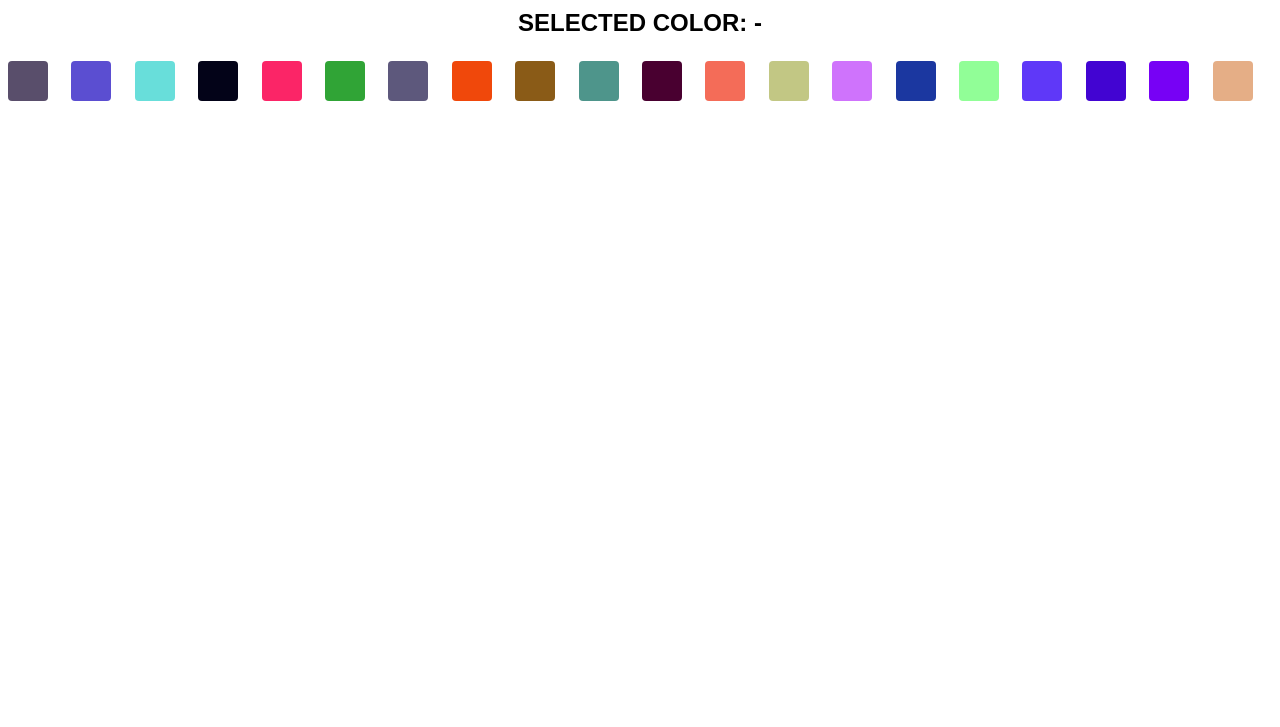
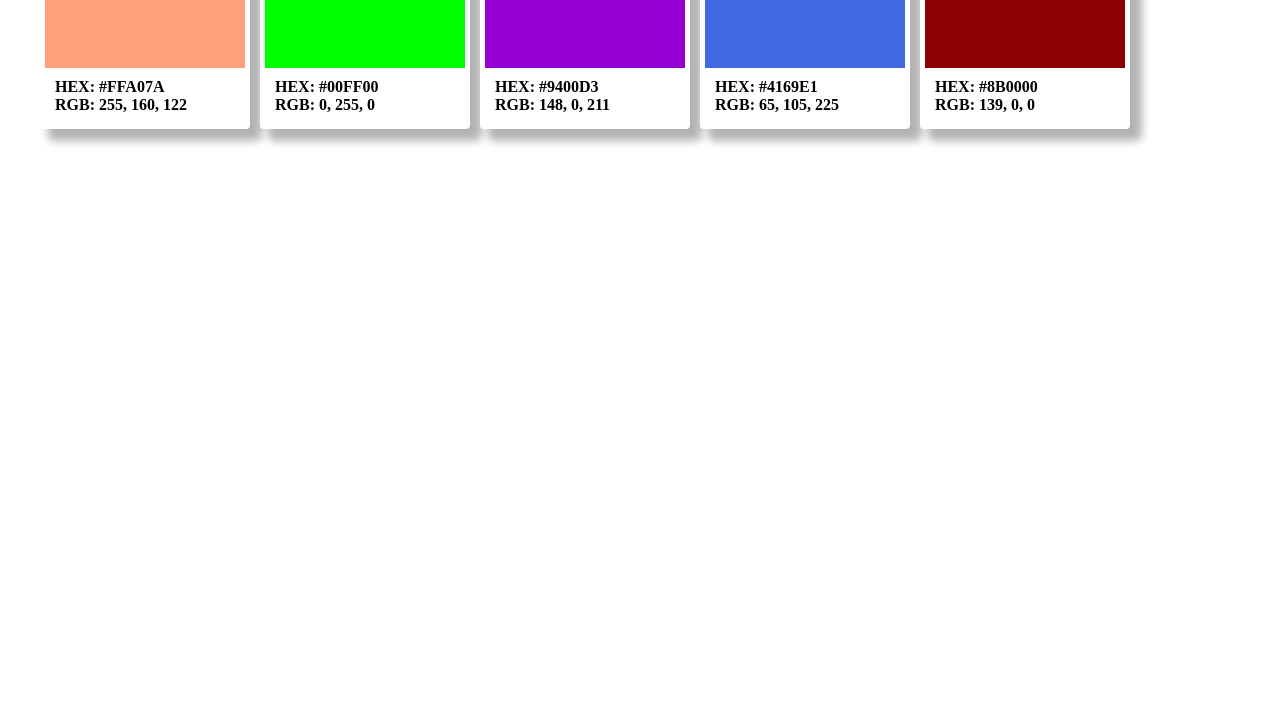
Before and after one commit to irkutsio/js-module-7-practice, a plain HTML site: page index.html in a window 1280 px wide. Shown: the part 73-800 px from the top of the page. Drawn offline with Linux system fonts and the light colour scheme.

Commit message:
color_palette_create

```diff
--- a/css/styles.css
+++ b/css/styles.css
@@ -30,7 +30,7 @@ h1 {
   background-color: #ff9800;
 } */
 
-body {
+/* body {
   margin: 8px;
   font-family: sans-serif;
 }
@@ -60,5 +60,52 @@ body {
 }
 
 .color-palette .item:hover {
-  transform: scale(1.1);
+  transform: scale(1.1); */
+/* } */
+
+body {
+  transition: background-color 250ms cubic-bezier(0.075, 0.82, 0.165, 1);
 }
+
+.palette {
+  /* display: grid; */
+  display: flex;
+  flex-wrap: wrap;
+  max-width: 1200px;
+  gap: 10px;
+  /* grid-template-columns: repeat(auto-fill, minmax(200px 1fr));
+  grid-gap: 12px; */
+  padding: 0;
+  list-style: none;
+  margin-left: auto;
+  margin-right: auto;
+}
+
+.color-card {
+  padding: 5px;
+  border-radius: 4px;
+  background-color: #fff;
+  box-shadow: 10px 10px 8px 2px rgba(0, 0, 0, 0.3);
+  transition: transform 250ms cubic-bezier(0.075, 0.82, 0.165, 1);
+}
+
+.color-card.is-active {
+  transform: perspective(400px) rotateX(10deg);
+}
+
+.color-swatch {
+  width: 200px;
+  height: 128px;
+  cursor: pointer;
+}
+
+.color-meta {
+  padding: 10px;
+  font-weight: 700;
+}
+
+.color-meta p {
+  margin-top: 0;
+  margin-bottom: 0;
+  letter-spacing: 0, 1em;
+}
--- a/index.html
+++ b/index.html
@@ -9,7 +9,7 @@
   </head>
 
   <body>
-    <h1>Hello World</h1>
+    <!-- <h1>Hello World</h1> -->
     <!-- <div id="parent">
       Parent
       <div id="child">
@@ -17,8 +17,9 @@
         <div id="descendant">Descendant</div>
       </div>
     </div> -->
-    <p class="output">Selected color: -</p>
-    <div class="color-palette"></div>
+    <!-- <p class="output">Selected color: -</p>
+    <div class="color-palette"></div> -->
+    <div class="palette js-palette"></div>
     <script src="/js/scripts.js"></script>
   </body>
 </html>
--- a/js/scripts.js
+++ b/js/scripts.js
@@ -1,49 +1,96 @@
-// const parent = document.querySelector("#parent");
+// // const parent = document.querySelector("#parent");
 
-// parent.addEventListener("click", (event) => {
-//   console.log("event.target: ", event.target);
-//   console.log("event.currentTarget: ", event.currentTarget);
-// });
+// // parent.addEventListener("click", (event) => {
+// //   console.log("event.target: ", event.target);
+// //   console.log("event.currentTarget: ", event.currentTarget);
+// // });
 
-const colorPalette = document.querySelector(".color-palette");
-const output = document.querySelector(".output");
+// const colorPalette = document.querySelector(".color-palette");
+// const output = document.querySelector(".output");
 
-colorPalette.addEventListener("click", selectColor);
+// colorPalette.addEventListener("click", selectColor);
 
-// This is where delegation «magic» happens
-function selectColor(event) {
-  if (event.target.nodeName !== "BUTTON") {
+// // This is where delegation «magic» happens
+// function selectColor(event) {
+//   if (event.target.nodeName !== "BUTTON") {
+//     return;
+//   }
+
+//   const selectedColor = event.target.dataset.color;
+//   output.textContent = `Selected color: ${selectedColor}`;
+//   output.style.color = selectedColor;
+// }
+
+// // Some helper functions to render palette items
+// createPaletteItems();
+
+// function createPaletteItems() {
+//   const items = [];
+//   for (let i = 0; i < 20; i++) {
+//     const color = getRandomColor();
+//     const item = document.createElement("button");
+//     item.type = "button";
+//     item.dataset.color = color;
+//     item.style.backgroundColor = color;
+//     item.classList.add("item");
+//     items.push(item);
+//   }
+//   colorPalette.append(...items);
+// }
+
+// function getRandomColor() {
+//   return `#${getRandomHex()}${getRandomHex()}${getRandomHex()}`;
+// }
+
+// function getRandomHex() {
+//   return Math.round(Math.random() * 256)
+//     .toString(16)
+//     .padStart(2, "0");
+// }
+
+const colors = [
+  { hex: "#FFA07A", rgb: "255, 160, 122" },
+  { hex: "#00FF00", rgb: "0, 255, 0" },
+  { hex: "#9400D3", rgb: "148, 0, 211" },
+  { hex: "#4169E1", rgb: "65, 105, 225" },
+  { hex: "#8B0000", rgb: "139, 0, 0" },
+];
+const paletteContainer = document.querySelector(".js-palette");
+
+function createColorCardMarkup(colors) {
+  return colors
+    .map(({ hex, rgb }) => {
+      return ` <div class="color-card">
+   <div
+     class="color-swatch"
+     data-hex="${hex}"
+     data-rgb="${rgb}"
+     style="background-color: ${hex}"
+   ></div>
+   <div class="color-meta">
+     <p>HEX: ${hex}</p>
+     <p>RGB: ${rgb}</p>
+   </div>
+ </div>`;
+    })
+    .join("");
+}
+createColorCardMarkup(colors);
+paletteContainer.insertAdjacentHTML("beforeend", createColorCardMarkup(colors));
+
+paletteContainer.addEventListener("click", onPaletteContainerClick);
+
+function onPaletteContainerClick(event) {
+  const isColorSwarchEl = event.target.classList.contains("color-swatch");
+  if (!isColorSwarchEl) {
     return;
   }
+  const swatchEl = event.target;
 
-  const selectedColor = event.target.dataset.color;
-  output.textContent = `Selected color: ${selectedColor}`;
-  output.style.color = selectedColor;
+  const currentActiveCard = document.querySelector(".color-card.is-active");
+  if (currentActiveCard) {
+    currentActiveCard.classList.remove("is-active");
+  }
+  swatchEl.closest(".color-card").classList.add("is-active");
+  document.body.style.backgroundColor = swatchEl.dataset.hex;
 }
-
-// Some helper functions to render palette items
-createPaletteItems();
-
-function createPaletteItems() {
-  const items = [];
-  for (let i = 0; i < 20; i++) {
-    const color = getRandomColor();
-    const item = document.createElement("button");
-    item.type = "button";
-    item.dataset.color = color;
-    item.style.backgroundColor = color;
-    item.classList.add("item");
-    items.push(item);
-  }
-  colorPalette.append(...items);
-}
-
-function getRandomColor() {
-  return `#${getRandomHex()}${getRandomHex()}${getRandomHex()}`;
-}
-
-function getRandomHex() {
-  return Math.round(Math.random() * 256)
-    .toString(16)
-    .padStart(2, "0");
-}
```
